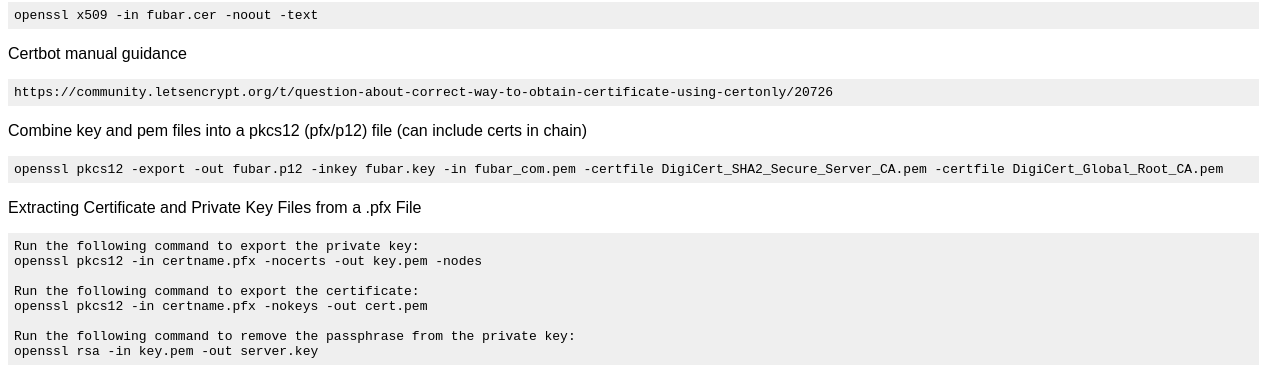
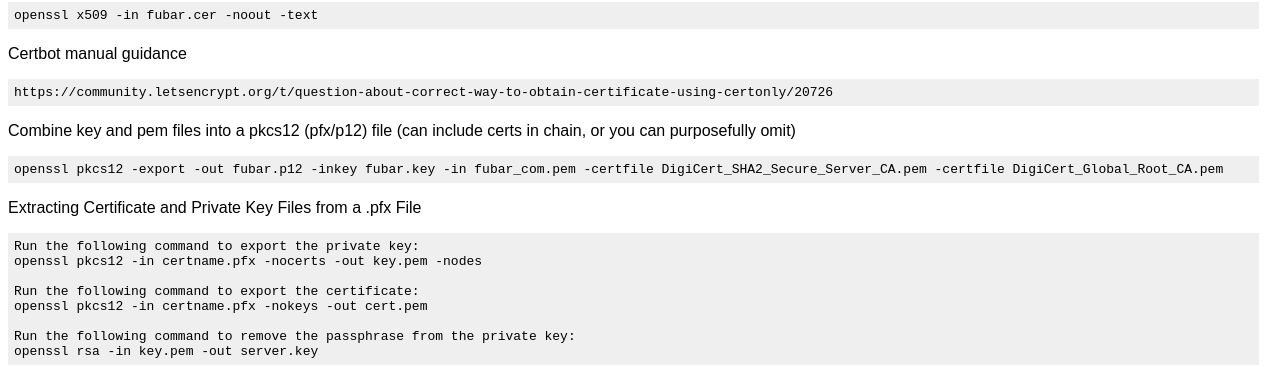
Before and after one commit to kabtech/kab, a Jekyll site: the page built from ccc/openssl.md, in a window 1280 px wide. Shown: the part 990-1357 px from the top of the page. Built offline with Jekyll 4.4.1, drawn with Linux system fonts in a browser that asks for light colours.

Commit message:
Update openssl.md

````diff
--- a/ccc/openssl.md
+++ b/ccc/openssl.md
@@ -72,7 +72,7 @@ Certbot manual guidance
 https://community.letsencrypt.org/t/question-about-correct-way-to-obtain-certificate-using-certonly/20726
 ```
 
-Combine key and pem files into a pkcs12 (pfx/p12) file (can include certs in chain)
+Combine key and pem files into a pkcs12 (pfx/p12) file (can include certs in chain, or you can purposefully omit)
 ```
 openssl pkcs12 -export -out fubar.p12 -inkey fubar.key -in fubar_com.pem -certfile DigiCert_SHA2_Secure_Server_CA.pem -certfile DigiCert_Global_Root_CA.pem
 ```
````
